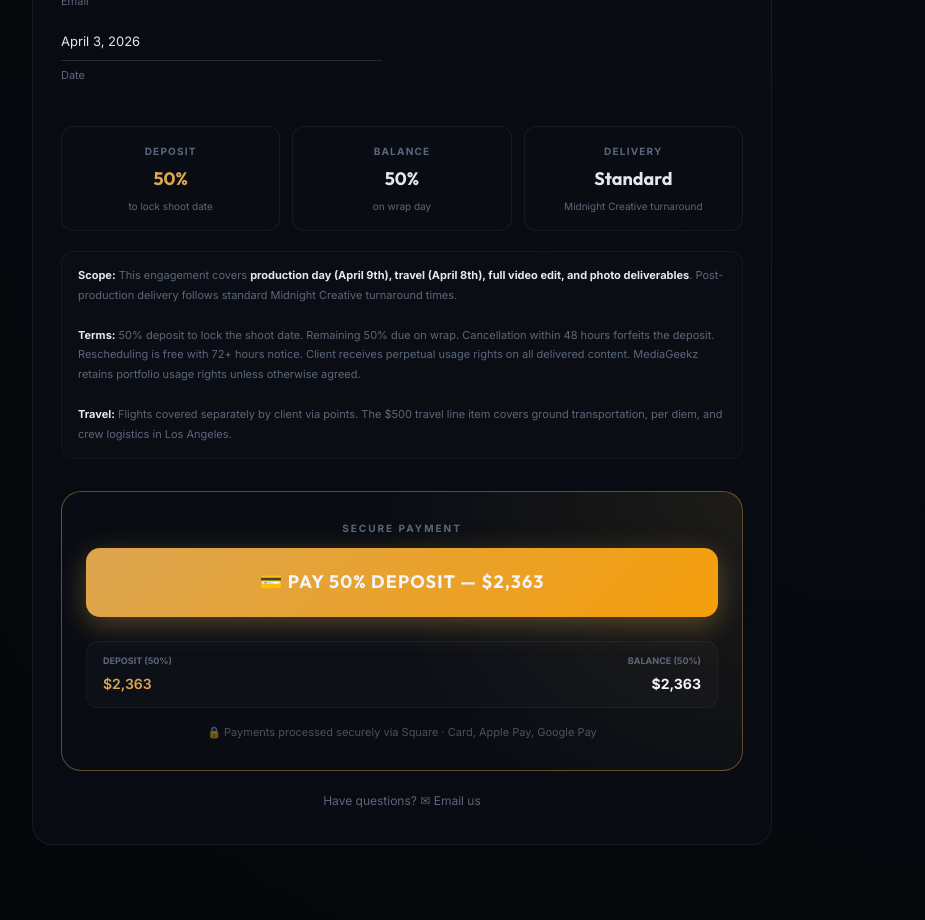
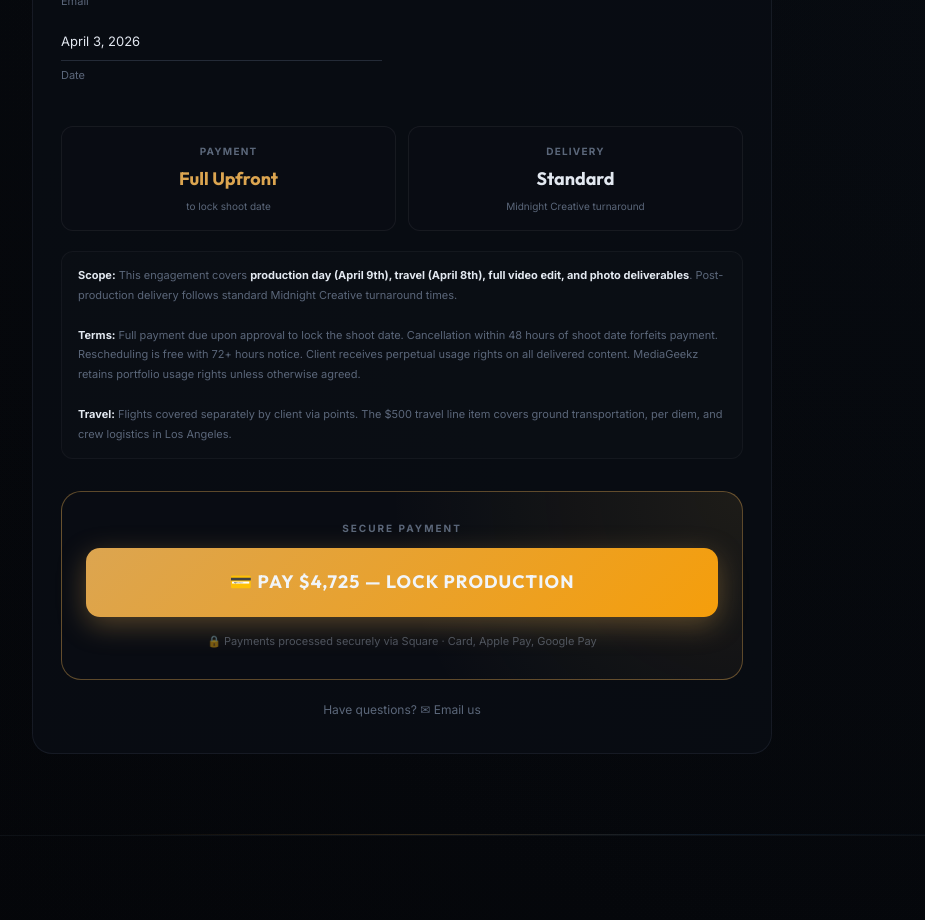
Before and after one commit to DanielSensual/Mediageekzquotes, a Next.js app: page /proposals/ryan in a window 1280 px wide. Shown: the part 4320-5240 px from the top of the page, without its empty margins (82-1007 px from the left). Built offline with nearby package versions, Linux system fonts and the light colour scheme.

Commit message:
fix: switch to full upfront payment, remove 50% deposit split

```diff
--- a/app/proposals/ryan/page.js
+++ b/app/proposals/ryan/page.js
@@ -686,16 +686,11 @@ export default function RyanProposal() {
                         </div>
 
                     {/* ── Payment Terms ── */}
-                    <div style={{ maxWidth: 740, display: 'grid', gridTemplateColumns: '1fr 1fr 1fr', gap: 12, marginTop: 24 }}>
+                    <div style={{ maxWidth: 740, display: 'grid', gridTemplateColumns: '1fr 1fr', gap: 12, marginTop: 24 }}>
                         <div style={{ padding: 16, border: '1px solid rgba(255, 255, 255, 0.06)', borderRadius: 12, background: 'var(--panel)', textAlign: 'center' }}>
-                            <div style={{ fontSize: 10, fontWeight: 700, letterSpacing: '0.12em', textTransform: 'uppercase', color: 'var(--muted-2)', marginBottom: 6 }}>Deposit</div>
-                            <div style={{ fontFamily: "'Outfit', sans-serif", fontSize: 18, fontWeight: 700, color: 'var(--gold)' }}>50%</div>
+                            <div style={{ fontSize: 10, fontWeight: 700, letterSpacing: '0.12em', textTransform: 'uppercase', color: 'var(--muted-2)', marginBottom: 6 }}>Payment</div>
+                            <div style={{ fontFamily: "'Outfit', sans-serif", fontSize: 18, fontWeight: 700, color: 'var(--gold)' }}>Full Upfront</div>
                             <div style={{ fontSize: 10, color: 'var(--muted-2)', marginTop: 4 }}>to lock shoot date</div>
-                        </div>
-                        <div style={{ padding: 16, border: '1px solid rgba(255, 255, 255, 0.06)', borderRadius: 12, background: 'var(--panel)', textAlign: 'center' }}>
-                            <div style={{ fontSize: 10, fontWeight: 700, letterSpacing: '0.12em', textTransform: 'uppercase', color: 'var(--muted-2)', marginBottom: 6 }}>Balance</div>
-                            <div style={{ fontFamily: "'Outfit', sans-serif", fontSize: 18, fontWeight: 700, color: 'var(--cream)' }}>50%</div>
-                            <div style={{ fontSize: 10, color: 'var(--muted-2)', marginTop: 4 }}>on wrap day</div>
                         </div>
                         <div style={{ padding: 16, border: '1px solid rgba(255, 255, 255, 0.06)', borderRadius: 12, background: 'var(--panel)', textAlign: 'center' }}>
                             <div style={{ fontSize: 10, fontWeight: 700, letterSpacing: '0.12em', textTransform: 'uppercase', color: 'var(--muted-2)', marginBottom: 6 }}>Delivery</div>
@@ -707,7 +702,7 @@ export default function RyanProposal() {
                     {/* ── Terms Block ── */}
                     <div style={{ maxWidth: 740, marginTop: 20, fontSize: 11, color: 'var(--muted-2)', lineHeight: 1.8, padding: '14px 16px', border: '1px solid rgba(255,255,255,0.04)', borderRadius: 12, background: 'rgba(255,255,255,0.01)' }}>
                         <strong style={{ color: 'var(--cream)' }}>Scope:</strong> This engagement covers <strong style={{ color: 'var(--cream)' }}>production day (April 9th), travel (April 8th), full video edit, and photo deliverables</strong>. Post-production delivery follows standard Midnight Creative turnaround times.<br /><br />
-                        <strong style={{ color: 'var(--cream)' }}>Terms:</strong> 50% deposit to lock the shoot date. Remaining 50% due on wrap. Cancellation within 48 hours forfeits the deposit. Rescheduling is free with 72+ hours notice. Client receives perpetual usage rights on all delivered content. MediaGeekz retains portfolio usage rights unless otherwise agreed.<br /><br />
+                        <strong style={{ color: 'var(--cream)' }}>Terms:</strong> Full payment due upon approval to lock the shoot date. Cancellation within 48 hours of shoot date forfeits payment. Rescheduling is free with 72+ hours notice. Client receives perpetual usage rights on all delivered content. MediaGeekz retains portfolio usage rights unless otherwise agreed.<br /><br />
                         <strong style={{ color: 'var(--cream)' }}>Travel:</strong> Flights covered separately by client via points. The $500 travel line item covers ground transportation, per diem, and crew logistics in Los Angeles.
                     </div>
 
@@ -717,15 +712,15 @@ export default function RyanProposal() {
                             <div style={{ fontSize: 10, fontWeight: 700, letterSpacing: '0.2em', textTransform: 'uppercase', color: 'var(--muted-2)', marginBottom: 12 }}>Secure Payment</div>
 
                             {(() => {
-                                const depositAmount = Math.round(finalTotal / 2);
-                                const descParts = ['Elfman Doc-Series — 50% Deposit'];
+                                const payAmount = finalTotal;
+                                const descParts = ['Elfman Doc-Series — Full Payment'];
                                 if (addonTotal > 0) {
                                     const selectedAddons = ADDONS.filter(a => addons[a.id]).map(a => a.label).join(', ');
                                     descParts.push(`(inc. ${selectedAddons})`);
                                 }
                                 return (
                                     <a
-                                        href={`/checkout?amount=${depositAmount}&desc=${encodeURIComponent(descParts.join(' '))}&return=${encodeURIComponent('/proposals/ryan')}`}
+                                        href={`/checkout?amount=${payAmount}&desc=${encodeURIComponent(descParts.join(' '))}&return=${encodeURIComponent('/proposals/ryan')}`}
                                         style={{
                                             display: 'inline-flex', alignItems: 'center', justifyContent: 'center', gap: 10,
                                             width: '100%', padding: '20px 32px', border: 'none', borderRadius: 14, cursor: 'pointer',
@@ -737,21 +732,10 @@ export default function RyanProposal() {
                                             transition: 'transform 0.2s, box-shadow 0.2s',
                                         }}
                                     >
-                                        💳 Pay 50% Deposit — {fmt(depositAmount)}
+                                        💳 Pay {fmt(payAmount)} — Lock Production
                                     </a>
                                 );
                             })()}
-
-                            <div style={{ marginTop: 24, padding: '12px 16px', borderRadius: 12, border: '1px solid rgba(255, 255, 255, 0.04)', background: 'rgba(255, 255, 255, 0.02)', display: 'grid', gridTemplateColumns: '1fr 1fr', gap: 16 }}>
-                                <div style={{ textAlign: 'left' }}>
-                                    <div style={{ fontSize: 9, fontWeight: 700, color: 'var(--muted-2)', textTransform: 'uppercase', marginBottom: 4 }}>Deposit (50%)</div>
-                                    <div style={{ color: 'var(--gold)', fontSize: 14, fontWeight: 600 }}>{fmt(Math.round(finalTotal / 2))}</div>
-                                </div>
-                                <div style={{ textAlign: 'right' }}>
-                                    <div style={{ fontSize: 9, fontWeight: 700, color: 'var(--muted-2)', textTransform: 'uppercase', marginBottom: 4 }}>Balance (50%)</div>
-                                    <div style={{ color: 'var(--white)', fontSize: 14, fontWeight: 700 }}>{fmt(Math.ceil(finalTotal / 2))}</div>
-                                </div>
-                            </div>
 
                             <div style={{ marginTop: 16, fontSize: 11, color: 'rgba(139, 150, 165, 0.5)' }}>
                                 🔒 Payments processed securely via Square · Card, Apple Pay, Google Pay
```
